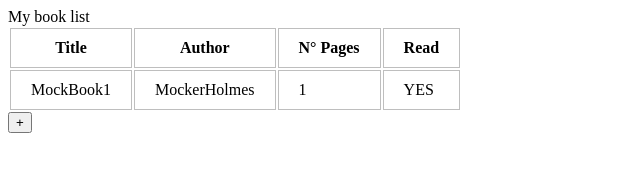
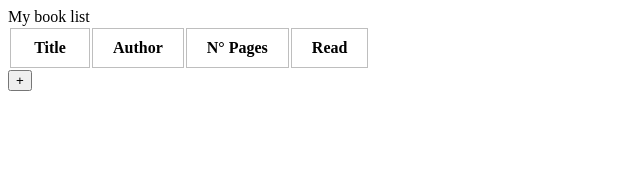
Before and after one commit to Santyru-C/library, a plain HTML site: page index.html in a window 1280 px wide. Shown: the whole page, without its empty margins (0-640 px from the left). Drawn offline with Linux system fonts and the light colour scheme.

Commit message:
remove test tr

```diff
--- a/index.html
+++ b/index.html
@@ -26,14 +26,7 @@
                         <th>Read</th>
                     </tr>
                 </thead>
-                <tbody>
-                    <tr>
-                        <td class="book-title">MockBook1</td>
-                        <td class="book-author">MockerHolmes</td>
-                        <td class="book-pages">1</td>
-                        <td>YES</td>
-                    </tr>
-                </tbody>
+                <tbody></tbody>
             </table>
             <button id="add-book-button">+</button>
         </div>
@@ -48,7 +41,7 @@
                 <label for="read-input">Mark as read</label>
                 <input type="checkbox" id="read-input" required>
             </div>
-            <button type="submit">Submit</button>
+            <button type="submit" id="submit-book-button">Submit</button>
         </form>
     </div>
     <script src="./script.js"></script>
```
